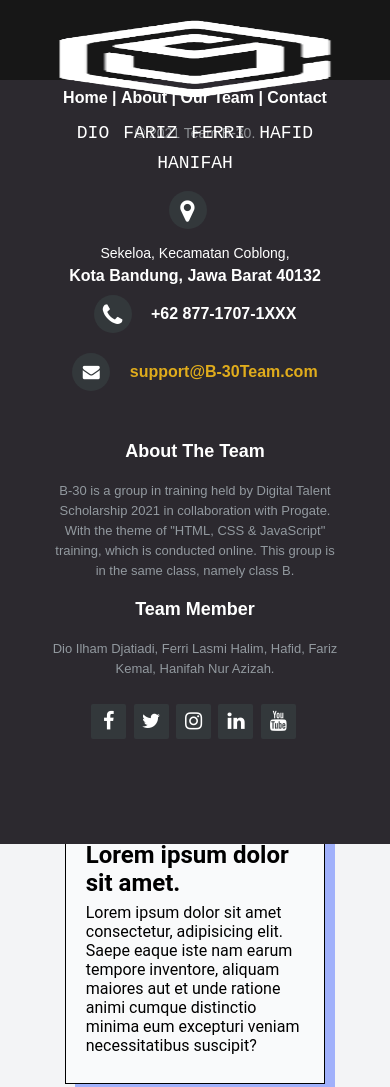
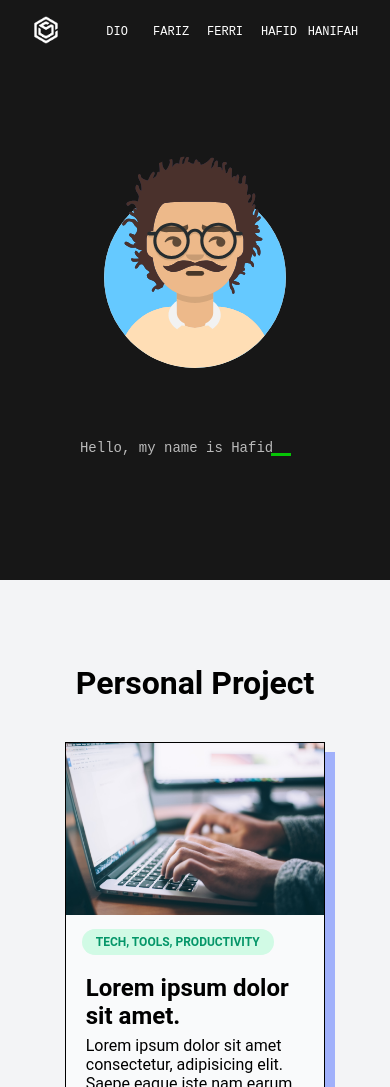
Before and after one commit to Milkywayrules/Team-B30, a plain HTML site: page profil.html in a window 390 px wide. Shown: the top 1087 px of the page. Drawn offline with Linux system fonts and the light colour scheme.

Commit message:
Update top navbar + about me

```diff
--- a/assets/css/style.css
+++ b/assets/css/style.css
@@ -60,6 +60,7 @@ button:focus {
 /* SAMPE SINI RESET CSS */
 
 html {
+  scroll-behavior: smooth;
   background-color: rgba(243, 244, 246, 1);
   /* background-color: #121212;
   color: white; */
@@ -312,13 +313,15 @@ html {
 }
 
 /*Hafid*/
-/* Header */
+/* ============================================ HEADER */
+
 .h-wrapper {
   width: 100%;
   height: 80px;
   margin: auto;
   padding: 0 32px;
 }
+
 header {
   /* background-image: linear-gradient(rgba(0, 0, 0, 0.8), rgba(0, 0, 0, 0.8)),
     url("../img/bg.png");
@@ -331,14 +334,17 @@ header {
   position: sticky;
   background-color: #171717;
 }
+
 .h-nav-area {
   float: right;
   list-style: none;
   margin-top: 30px;
 }
+
 .h-nav-area li {
   display: inline-block;
 }
+
 .h-nav-area li a {
   color: #fff;
   text-decoration: none;
@@ -347,16 +353,19 @@ header {
   font-size: 16px;
   text-transform: uppercase;
 }
+
 .h-nav-area li a:hover {
   background: #fff;
   color: #333;
 }
+
 .h-logo {
   padding: 16px;
   float: left;
   width: auto;
   height: 100%;
 }
+
 .h-logo img {
   width: 100%;
   height: 100%;
@@ -370,12 +379,14 @@ header {
   margin: 20% 30%;
   text-align: center;
 }
+
 .h-welcome-text h1 {
   text-align: center;
   color: #fff;
   text-transform: uppercase;
   font-size: 60px;
 }
+
 .h-welcome-text a {
   border: 1px solid #fff;
   padding: 10px 25px;
@@ -386,20 +397,30 @@ header {
   display: inline-block;
   color: #fff;
 }
+
 .h-welcome-text a:hover {
   background: #fff;
   color: #333;
 } */
 
-/* About */
+/* ============================================ // HEADER */
+/* ============================================ ABOUT ME */
+
+#about-section {
+  background-color: #171717;
+}
+
 .h-about-section {
-  padding: 50px;
+  padding: 96px 0 120px 0;
+  margin: 0 72px;
+  /* padding: 50px; */
   text-align: center;
-  background-color: #474e5d;
 }
-.h-about-section h1 {
+
+/* .h-about-section h1 {
   color: white;
-}
+} */
+
 .h-about-section img {
   border-radius: 50%;
   width: 200px;
@@ -409,6 +430,7 @@ header {
 
 /* Type-Writer */
 #h-main {
+  margin: 72px auto 0 auto;
   height: 40px;
   white-space: nowrap;
   overflow: hidden;
@@ -416,21 +438,24 @@ header {
   font-size: 28px;
   color: rgba(255, 255, 255, 0.7);
   position: relative;
-  margin: 0 auto;
 }
+
 #h-border {
   border-bottom: solid 3px rgba(0, 255, 0, 0.75);
   position: absolute;
-  right: -7px;
+  right: 20px;
   width: 20px;
 }
+
 /* Animation */
 .text-1 {
   animation: text1;
 }
+
 .text-2 {
   animation: text2;
 }
+
 .text-1,
 .text-2,
 #h-border {
@@ -442,6 +467,7 @@ header {
   animation-timing-function: steps(25, end);
   animation-iteration-count: infinite;
 }
+
 .text-1::after,
 .text-2::after,
 #h-border::after {
@@ -461,7 +487,7 @@ header {
   }
   60%,
   90% {
-    width: 21.2em;
+    width: 15.5em;
   }
 }
 @keyframes text1 {
@@ -472,7 +498,7 @@ header {
   }
   10%,
   40% {
-    width: 17em;
+    width: 14em;
   }
 }
 @keyframes animated-cursor {
@@ -483,14 +509,17 @@ header {
     border-bottom-color: transparent;
   }
 }
+
+/* ============================================ // ABOUT ME */
 /* ============================================ FOOTER */
+
 footer {
-  position: fixed;
+  /* position: fixed; */
   bottom: 0;
 }
 
 .footer-distributed {
-  background-color: #2c292f;
+  background-color: #171717;
   box-sizing: border-box;
   width: 100%;
   text-align: left;
@@ -635,6 +664,7 @@ footer {
   margin-bottom: 5px;
 }
 
+/* ============================================ // FOOTER */
 /* ============================================ Responsive */
 
 @media (max-width: 1024px) {
@@ -661,6 +691,7 @@ footer {
     font-size: 15px;
     padding-bottom: 10px;
   }
+
   #about .content-items p {
     text-align: justify;
     line-height: 25px;
@@ -671,39 +702,54 @@ footer {
   .h-wrapper {
     width: 100%;
   }
+  .h-wrapper {
+    width: 100%;
+    height: 60px;
+    margin: auto;
+    padding: 0 32px;
+  }
+
   .h-logo {
-    float: none;
-    width: 50%;
+    padding: 16px 0;
+    float: left;
+    width: auto;
+    height: 60px;
+  }
+
+  .h-nav-area {
+    float: right;
+    margin-top: 17px;
     text-align: center;
-    margin: auto;
   }
-  .h-nav-area {
-    float: none;
-    margin-top: 0;
-  }
+
   .h-nav-area li a {
     float: none;
-    display: block;
-    padding: 5px;
-    font-size: 18px;
-    margin: auto;
+    display: flex;
+    padding: 0;
+    width: 50px;
+    height: 30px;
+    font-size: 12px;
+    /* margin: auto; */
+    justify-content: center;
+    align-items: center;
   }
-  .h-nav-area {
-    text-align: center;
-  }
+
   .h-welcome-text {
     width: 100%;
     height: auto;
     margin: 30% 0;
   }
+
   .h-welcome-text h1 {
     font-size: 27px;
   }
+
   #h-main {
     width: 100%;
     height: auto;
     font-size: 28px;
   }
+
   /* Banner */
   #slider .banner h1 {
     margin: 0 auto;
@@ -711,6 +757,7 @@ footer {
     color: #fff;
     text-align: center;
   }
+
   #slider .banner p {
     margin-bottom: 15px;
     margin-top: 7px;
@@ -729,10 +776,12 @@ footer {
     margin-bottom: 40px;
     text-align: center;
   }
+
   .footer-left .image-center {
     display: block;
     margin: 0 auto;
   }
+
   .footer-distributed .footer-center i {
     margin-left: 0;
   }
@@ -765,6 +814,7 @@ footer {
     height: auto;
     font-size: 14px;
   }
+
   /* Banner */
   #slider .banner h1 {
     margin: 0 auto;
@@ -772,6 +822,7 @@ footer {
     color: #fff;
     text-align: center;
   }
+
   #slider .banner p {
     margin-bottom: 5px;
     margin-top: 3px;
@@ -779,6 +830,7 @@ footer {
     color: #fff;
     text-align: center;
   }
+
   #slider .bttn {
     padding: 6px 15px;
     color: white;
@@ -790,6 +842,9 @@ footer {
     font-size: 10px;
   }
 }
+
+/* ============================================ // Responsive */
+/* ============================================ OUR TEAM */
 
 /* CSS fariz*/
 .contents {
@@ -848,6 +903,9 @@ footer {
   border-radius: 100%;
 }
 
+/* ============================================ // OUR TEAM */
+/* ============================================ CONTACT FORM */
+
 #contact-form {
   padding: 72px 0;
   margin: 0 72px;
@@ -889,3 +947,5 @@ footer {
   background-color: rgb(79, 70, 229);
   transition: all 0.2s;
 }
+
+/* ============================================ // CONTACT FORM */
--- a/profil.html
+++ b/profil.html
@@ -33,14 +33,16 @@
 	</header>
 
 	<!-- tentang // hafid -->
-	<section>
+	<section id="about-section">
 		<div class="h-about-section">
-			<h1>About Me</h1>
-			<br>
-			<img src="./assets/img/hafid.png">
+			<!-- <h1>About Me</h1> -->
+			<!-- <br> -->
+			<div class="img-container">
+				<img src="./assets/img/avataaars.svg">
+			</div>
 			<div id="h-main">
-				<span class="text-1">Hello, my name is Hafid...</span>
-				<span class="text-2">I love programming...</span>
+				<span class="text-1">Hello, my name is Hafid</span>
+				<span class="text-2">I really love programming</span>
 				<div id="h-border"></div>
 			</div>
 	</section>
```
Also changed, not shown: assets/img/ava.svg (added), assets/img/avataaars.svg (added), assets/img/bg.png (deleted), assets/img/icon-black.png (deleted), assets/img/logo.png (deleted), assets/img/pic1.png (deleted), assets/img/us.png (deleted).
